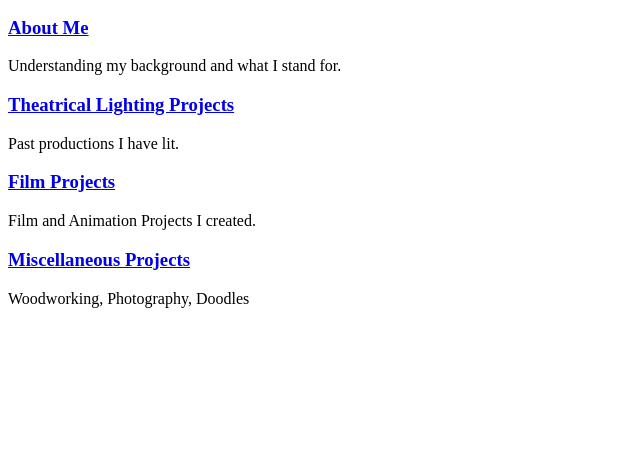
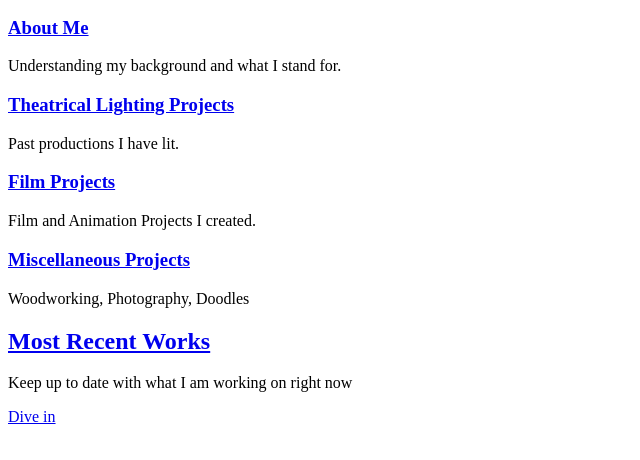
Before and after one commit to takashidan/TakashiDan.github.io, a plain HTML site: page index.html in a window 1280 px wide. Shown: the part 126-586 px from the top of the page, without its empty margins (0-640 px from the left). Drawn offline with Linux system fonts and the light colour scheme.

Commit message:
moar edits

```diff
--- a/index.html
+++ b/index.html
@@ -44,10 +44,15 @@
 					</div>
 				</aside>
 
-
 			</section>
 
-			<section class ="ok"></section>
+			<section class ="Most Recent">
+				<article>
+					<h2><a href="#">Most Recent Works</a></h2>
+					<p>Keep up to date with what I am working on right now</p>
+					<a class="btn" title="Most Recent Works" href="#">Dive in</a>
+				</article>
+			</section>
 
 			<section class="youseemfine"></section>
 
```
